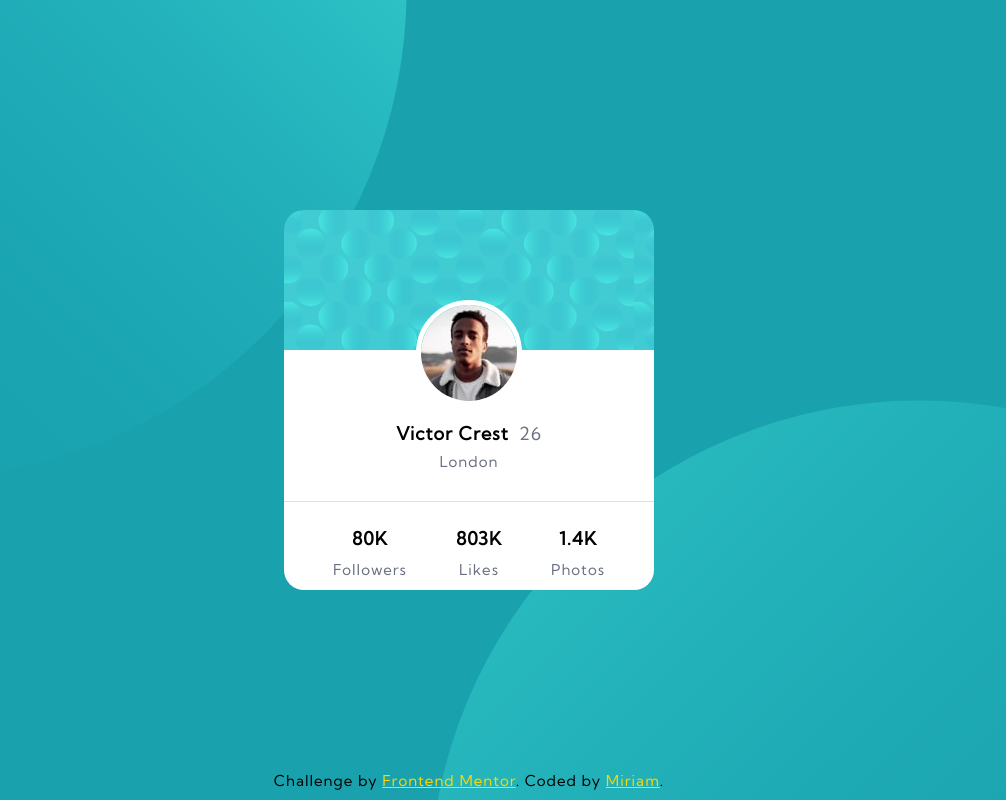
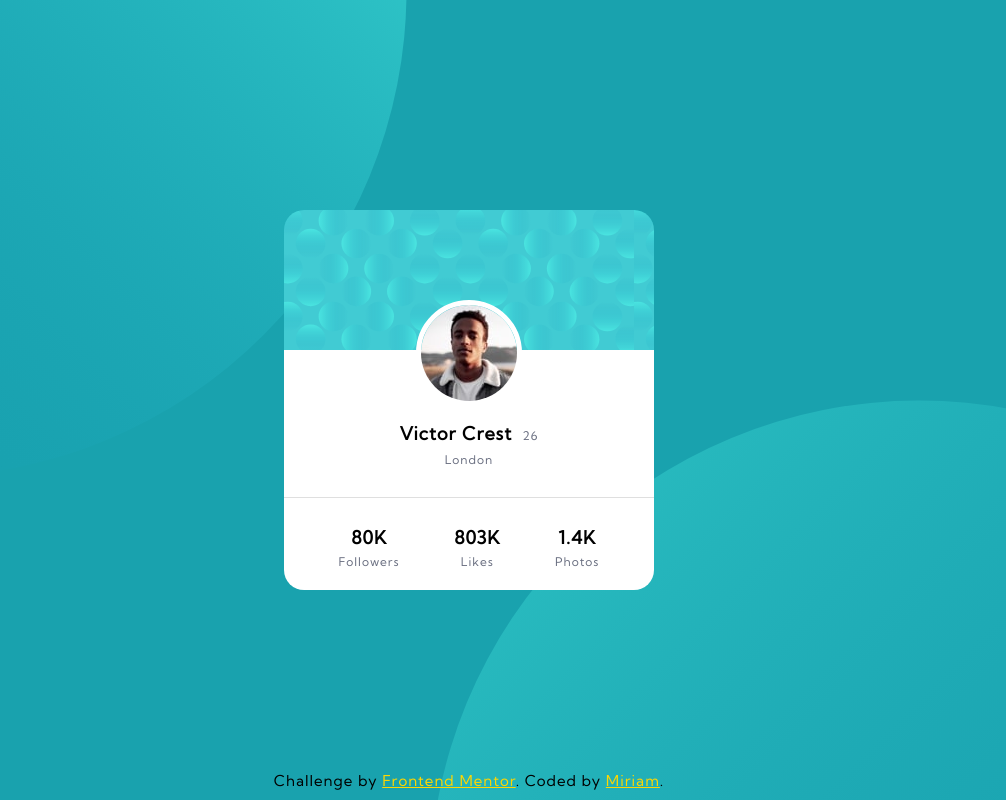
Before and after one commit to myrmnn/frontend-mentor-profile-card, a plain HTML site: page index.html in a window 1280 px wide. Shown: the whole page, without its empty margins (171-1177 px from the left). Drawn offline with Linux system fonts and the light colour scheme.

Commit message:
changed tags for stats, changed section to div, fixed font sizing on subtitles

```diff
--- a/index.html
+++ b/index.html
@@ -36,22 +36,25 @@
       <h1 class="name">Victor Crest <span class="subtitle age">26</span></h1>
       <p class="subtitle">London</p>
       <div class="line"></div>
-      <section class="stats">
+      <div class="stats">
         <div>
-          <h2 class="title">80K</h2>
-          <p class="subtitle">Followers</p>
+          <p class="title">
+            80K <span class="subtitle title__stat">Followers</span>
+          </p>
         </div>
 
         <div>
-          <h2 class="title">803K</h2>
-          <p class="subtitle">Likes</p>
+          <p class="title">
+            803K <span class="subtitle title__stat">Likes</span>
+          </p>
         </div>
 
         <div>
-          <h2 class="title">1.4K</h2>
-          <p class="subtitle">Photos</p>
+          <p class="title">
+            1.4K <span class="subtitle title__stat">Photos</span>
+          </p>
         </div>
-      </section>
+      </div>
     </div>
     <div class="attribution">
       Challenge by
--- a/styles.scss
+++ b/styles.scss
@@ -7,7 +7,7 @@ $darkGray: hsl(0, 0%, 59%);
 
 body {
   background-color: $darkCyan;
-  font-size: 15px;
+  font-size: 12px;
   background-image: url("/images/bg-pattern-top.svg"),
     url("/images/bg-pattern-bottom.svg");
   background-repeat: no-repeat, no-repeat;
@@ -61,12 +61,17 @@ body {
 .title {
   font-size: 18px;
   font-weight: 700;
+  &__stat {
+    display: block;
+    padding-top: 10px;
+  }
 }
 
 .subtitle {
   color: $grayBlue;
   font-weight: 400;
   margin-top: -5px;
+  font-size: 12px;
 }
 
 .line {
```
Also changed, not shown: styles.css, 1 other file.
